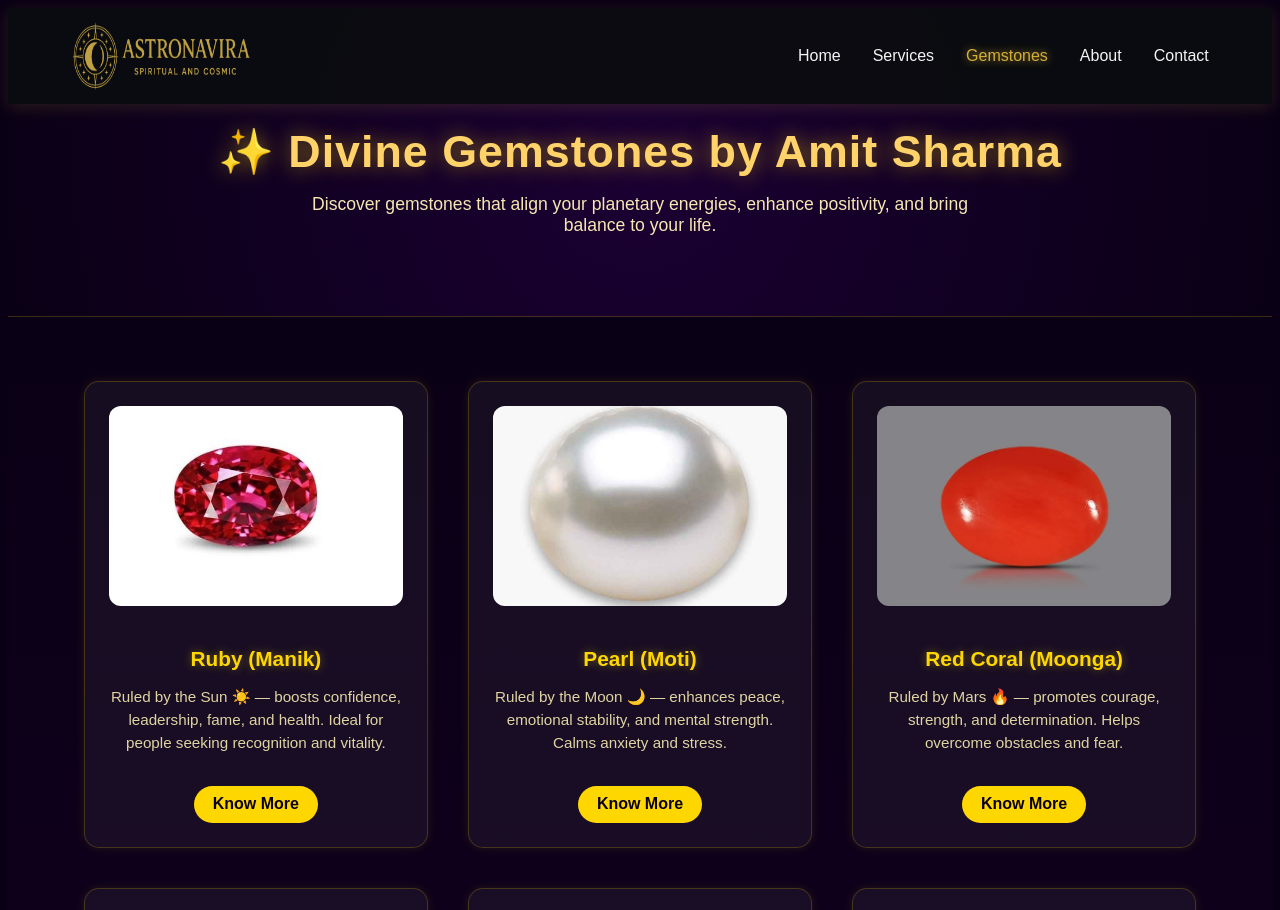
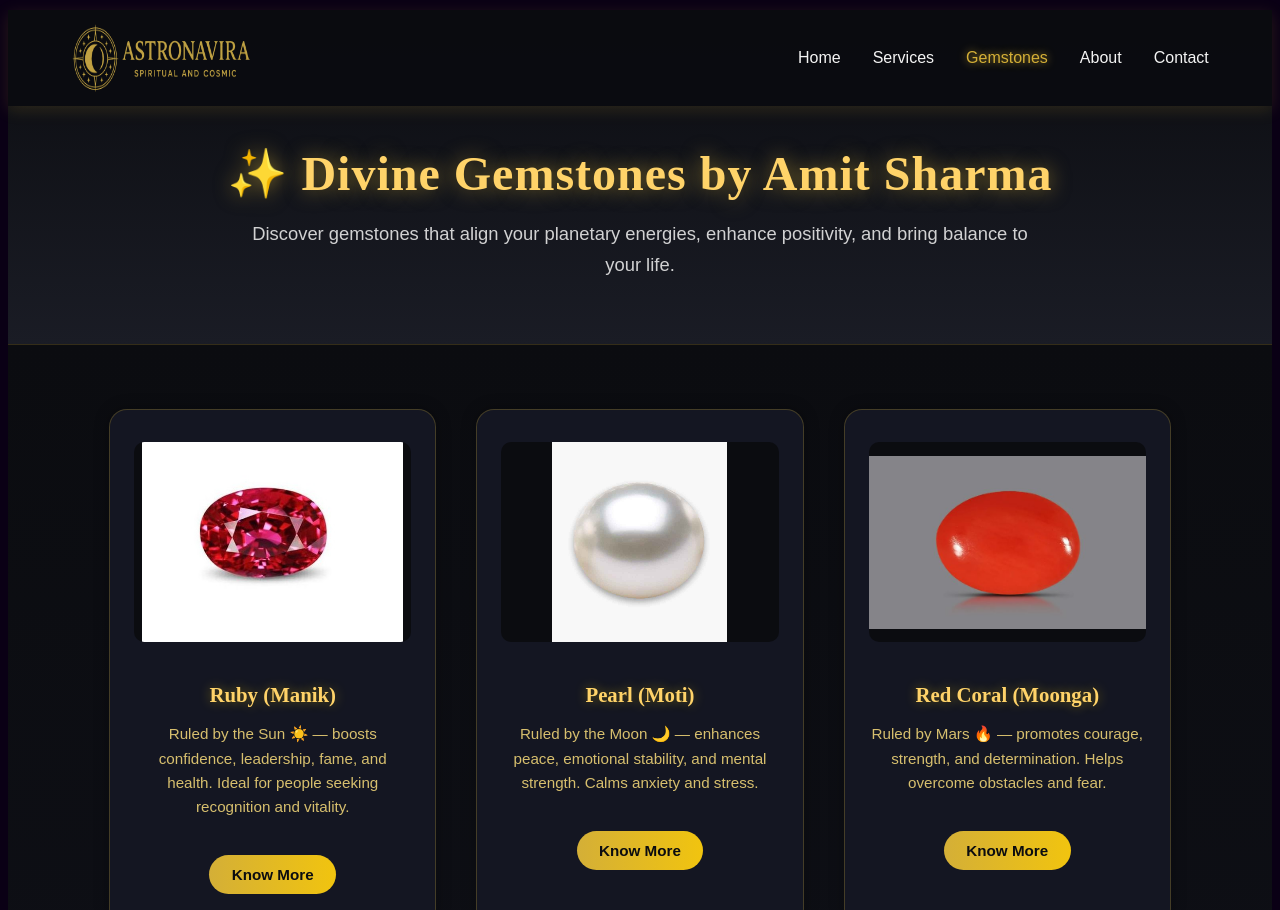
Before and after one commit to gauravvashisht07/ASTROLOGY-WEBSITE, a website: page gemstone.html in a window 1280 px wide. Shown: the top 910 px of the page. Drawn offline with Linux system fonts and the light colour scheme.

Commit message:
updated gemstone

```diff
--- a/gemstone.css
+++ b/gemstone.css
@@ -145,110 +145,144 @@ header {
 }
 
 
-
-/* HERO SECTION */
+/* ===== HERO SECTION (fixed spacing) ===== */
 .gemstone-hero {
   text-align: center;
-  padding: 5rem 2rem;
-  background: radial-gradient(circle at center, #1b0033, #0a0015);
-  color: #ffd369;
-  border-bottom: 1px solid rgba(255, 215, 0, 0.2);
+  padding: 6rem 2rem 4rem; /* slightly reduced top padding */
+  background: linear-gradient(180deg, #0B0C10 0%, #1A1C25 100%);
+  color: #FFD369;
+  border-bottom: 1px solid rgba(212, 175, 55, 0.2);
+  margin-top: 10px; /* reduced to match actual navbar height */
 }
 
+
 .gemstone-hero h1 {
-  font-size: 2.8rem;
-  text-shadow: 0 0 20px rgba(255, 215, 0, 0.5);
+  font-family: 'Cinzel', serif;
+  font-size: 3rem;
+  font-weight: 700;
+  color: #FFD369;
+  text-shadow: 0 0 20px rgba(212, 175, 55, 0.6);
   margin-bottom: 1rem;
   letter-spacing: 1px;
 }
 
 .gemstone-hero p {
-  font-size: 1.1rem;
-  color: #f5e7b2;
-  max-width: 700px;
+  font-size: 1.15rem;
+  color: #E6E6E6;
+  max-width: 800px;
   margin: 0 auto;
+  line-height: 1.7;
+  opacity: 0.9;
 }
 
-/* GEMSTONE LIST */
+/* ===== GEMSTONE GRID SECTION ===== */
 .gemstone-list {
   display: grid;
   grid-template-columns: repeat(auto-fit, minmax(260px, 1fr));
   gap: 2.5rem;
-  padding: 4rem 6%;
-  background: linear-gradient(180deg, #0a0015, #18002b);
+  padding: 4rem 8%;
+  background: linear-gradient(180deg, #0B0C10 0%, #141622 100%);
 }
 
+/* ===== GEMSTONE CARD ===== */
 .gemstone-card {
-  background: rgba(255, 255, 255, 0.05);
-  border: 1px solid rgba(255, 215, 0, 0.2);
-  border-radius: 15px;
+  background: #141622;
+  border: 1px solid rgba(212, 175, 55, 0.25);
+  border-radius: 18px;
   text-align: center;
-  padding: 1.5rem;
+  padding: 2rem 1.5rem;
   transition: all 0.4s ease;
-  box-shadow: 0 0 10px rgba(255, 215, 0, 0.1);
+  box-shadow: 0 0 15px rgba(0, 0, 0, 0.3);
+  color: #E6E6E6;
+  position: relative;
+  overflow: hidden;
 }
 
 .gemstone-card:hover {
   transform: translateY(-8px);
-  box-shadow: 0 0 25px rgba(255, 215, 0, 0.3);
-  border-color: gold;
+  box-shadow: 0 0 25px rgba(212, 175, 55, 0.35);
+  border-color: #FFD369;
 }
 
 .gemstone-card img {
   width: 100%;
   height: 200px;
-  object-fit: cover;
-  border-radius: 12px;
+  object-fit: contain;
+  border-radius: 10px;
+  background: #0B0C10;
   margin-bottom: 1rem;
+  transition: transform 0.3s ease;
+}
+
+.gemstone-card:hover img {
+  transform: scale(1.05);
 }
 
 .gemstone-card h3 {
-  color: gold;
+  color: #FFD369;
+  font-family: 'Cinzel', serif;
   font-size: 1.3rem;
-  margin-bottom: 0.5rem;
-  text-shadow: 0 0 10px rgba(255, 215, 0, 0.4);
+  margin-bottom: 0.6rem;
+  text-shadow: 0 0 12px rgba(255, 215, 0, 0.4);
 }
 
 .gemstone-card p {
-  color: #e0d4a3;
+  color: #d7bf6e;
   font-size: 0.95rem;
-  line-height: 1.5;
+  line-height: 1.6;
+  margin-bottom: 1.2rem;
 }
 
+/* ===== BUY BUTTON ===== */
 .buy-btn {
   display: inline-block;
   margin-top: 1rem;
-  background: gold;
-  color: #0a0015;
-  padding: 0.6rem 1.2rem;
-  border-radius: 30px;
+  background: linear-gradient(90deg, #d4af37, #f1c40f);
+  color: #0B0C10;
+  padding: 0.7rem 1.4rem;
+  border-radius: 25px;
   text-decoration: none;
-  font-weight: bold;
+  font-weight: 600;
+  font-size: 0.95rem;
   transition: all 0.3s ease;
 }
 
 .buy-btn:hover {
-  background: #fff;
-  color: #000;
-  box-shadow: 0 0 15px gold;
+  background: #FFD369;
+  transform: translateY(-2px);
+  box-shadow: 0 0 15px rgba(255, 215, 0, 0.5);
 }
 
-/* FOOTER */
+/* ===== FOOTER ===== */
 footer {
   text-align: center;
-  padding: 2rem;
-  background: #0a0015;
-  border-top: 1px solid rgba(255, 215, 0, 0.2);
-  color: #f1e6b1;
+  padding: 2.5rem 1rem;
+  background: #0B0C10;
+  border-top: 1px solid rgba(212, 175, 55, 0.25);
+  color: #D4AF37;
   font-size: 0.9rem;
 }
 
+footer p {
+  color: #E6E6E6;
+  margin: 0.5rem 0;
+}
+
+/* ===== RESPONSIVE ===== */
 @media (max-width: 768px) {
-  .gemstone-hero h1 {
-    font-size: 2rem;
+  .gemstone-hero {
+    padding: 6rem 1.5rem 3.5rem;
   }
 
-  .nav-links a {
-    margin: 0 0.5rem;
+  .gemstone-hero h1 {
+    font-size: 2.2rem;
+  }
+
+  .gemstone-hero p {
+    font-size: 1rem;
+  }
+
+  .gemstone-list {
+    padding: 3rem 5%;
   }
 }
```
Also changed, not shown: index.html (+0 -9 lines).
